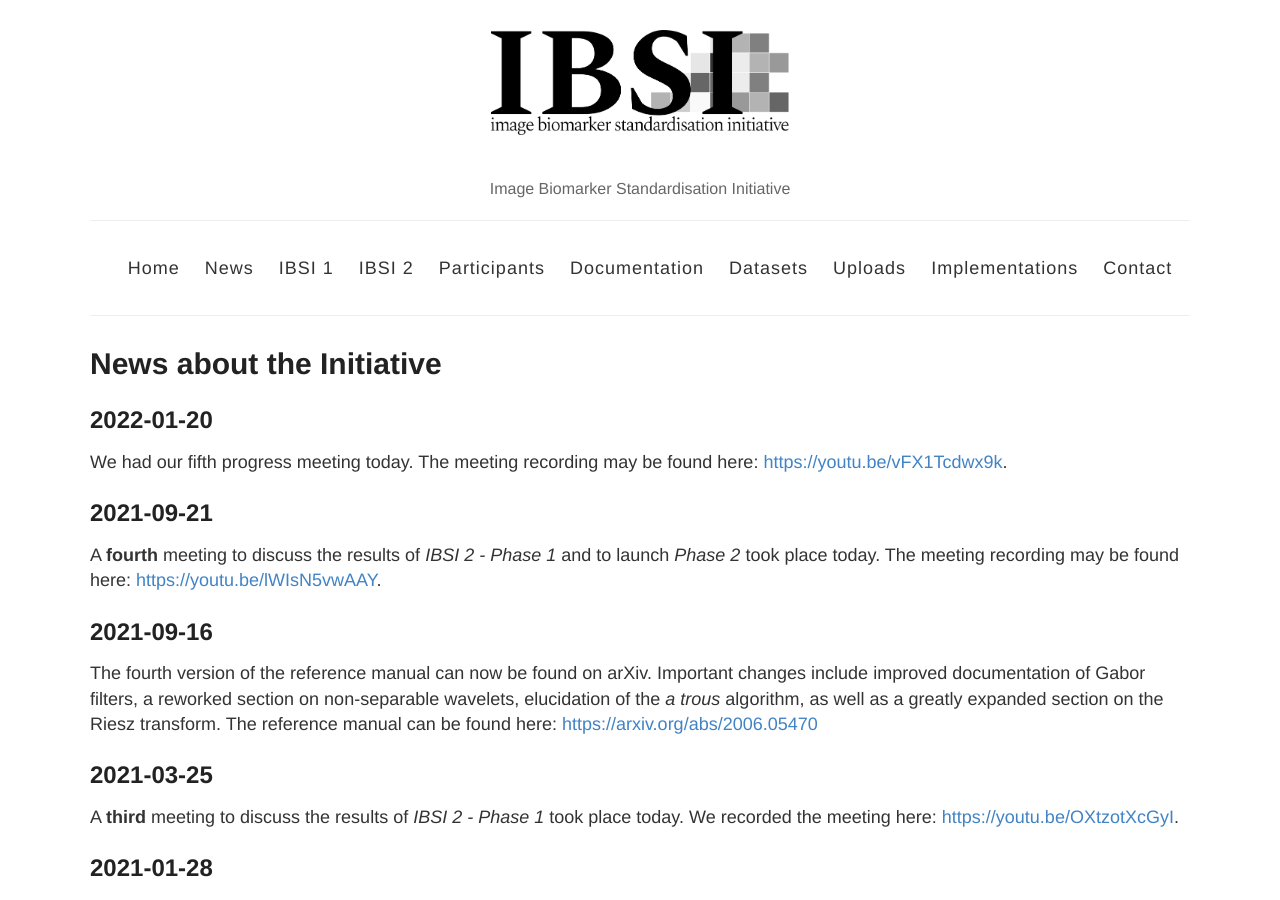
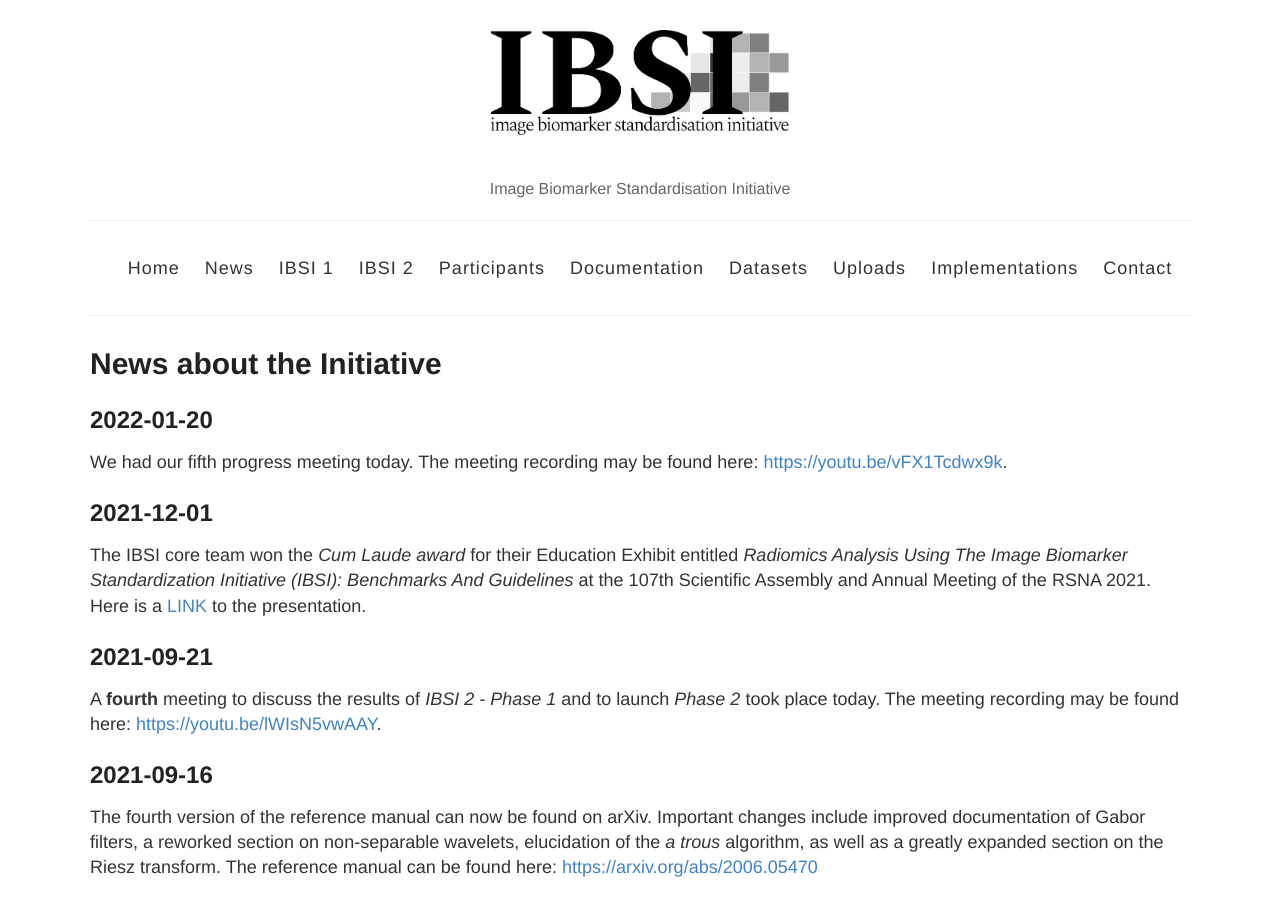
Before and after one commit to theibsi/theibsi.github.io, a Jekyll site: the page built from news.html, in a window 1280 px wide and 900 px high. Built offline with Jekyll 4.4.1, drawn with Linux system fonts in a browser that asks for light colours.

Commit message:
Updating news: Award at RSNA 2021

```diff
--- a/news.html
+++ b/news.html
@@ -13,6 +13,14 @@ permalink: /news/
     <h2>2022-01-20</h2>
     <p>
       We had our fifth progress meeting today. The meeting recording may be found here: <a href="https://youtu.be/vFX1Tcdwx9k">https://youtu.be/vFX1Tcdwx9k</a>.
+    </p>
+  </div>
+
+<section title="news">
+  <div class="news-item">
+    <h2>2021-12-01</h2>
+    <p>
+      The IBSI core team won the <i>Cum Laude award</i> for their Education Exhibit entitled <i>Radiomics Analysis Using The Image Biomarker Standardization Initiative (IBSI): Benchmarks And Guidelines</i> at the 107th Scientific Assembly and Annual Meeting of the RSNA 2021. Here is a <a href="https://docs.google.com/presentation/d/12GvFlv5JtVgzW0TUzNz5rAY2gyF1wzvt?rtpof=true&authuser=medomics.info%40gmail.com&usp=drive_fs">LINK</a> to the presentation.
     </p>
   </div>
 
```
